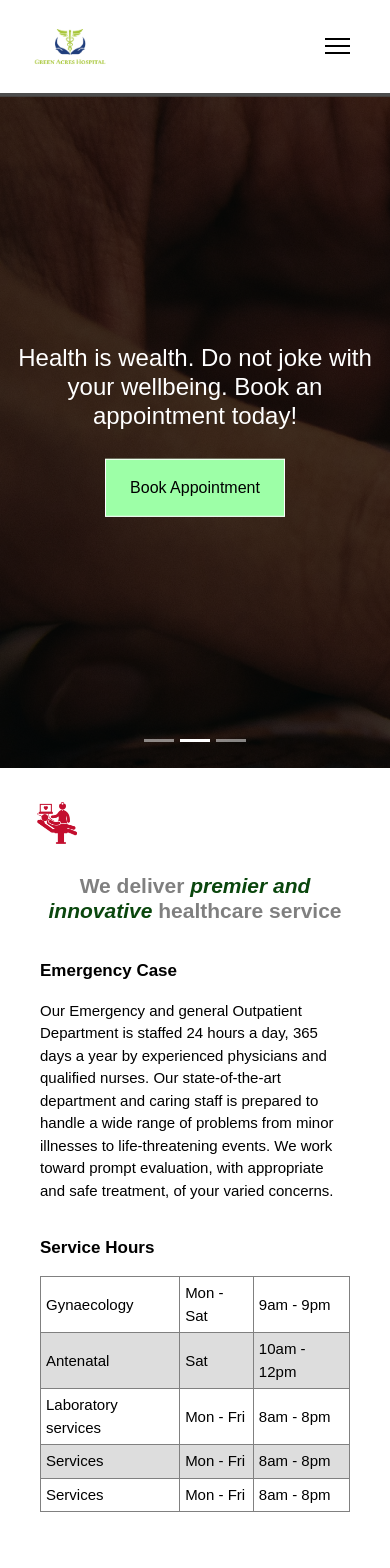
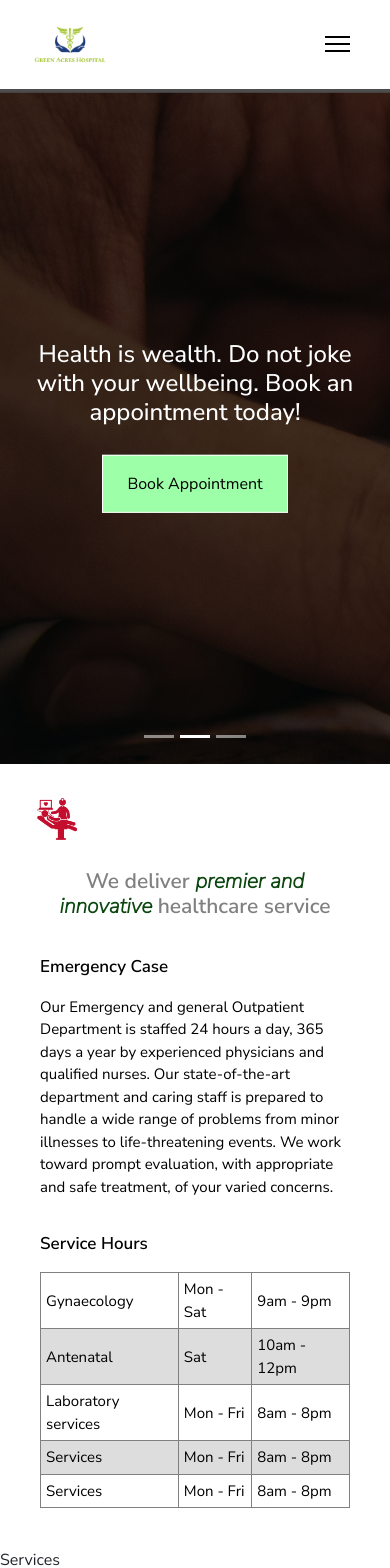
Before and after one commit to iamemmy/Greenacreshospital, a React (Vite) app: page / in a window 390 px wide. Shown: the top 1568 px of the page. Built offline with nearby package versions, Linux system fonts and the light colour scheme.

Commit message:
commit
commit

```diff
--- /dev/null
+++ b/src/components/Services.jsx
@@ -0,0 +1,7 @@
+import React from 'react'
+
+export default function Services() {
+  return (
+    <div>Services</div>
+  )
+}
--- a/src/pages/Homepage.jsx
+++ b/src/pages/Homepage.jsx
@@ -2,12 +2,14 @@ import React from 'react';
 import "../style/main.css";
 import Hero from "../components/Hero";
 import Intro from '../components/Intro';
+import Services from '../components/Services';
 
 export default function Homepage() {
   return (
     <>
       <Hero />
       <Intro />
+      <Services />
     </>
   )
 }
--- a/src/style/_hero.scss
+++ b/src/style/_hero.scss
@@ -13,6 +13,7 @@
         align-items: center;
         gap: 20px;
         width: 100%;
+        padding-inline: 20px;
         h3 {
             color: getColor(color02);
             text-align: center;
--- a/src/style/_module.scss
+++ b/src/style/_module.scss
@@ -1,8 +1,10 @@
+@import url('https://fonts.googleapis.com/css2?family=Nunito+Sans:ital,wght@0,200;0,300;0,400;0,500;0,600;1,200&display=swap');
+
 * {
     margin: 0;
     padding: 0;
     box-sizing: border-box;
-    font-family: sans-serif;
+    font-family: 'Nunito Sans', sans-serif;
     // outline: 1px solid red;
 }
 
--- a/src/style/_navbar.scss
+++ b/src/style/_navbar.scss
@@ -2,7 +2,7 @@
     width: 100%;
     padding: 16px 40px !important;
     @include mobile {
-        padding: 8px 40px 8px 30px !important;
+        padding: 6px 40px 6px 30px !important;
     }
     img {
         width: 80px;
--- a/src/style/main.css
+++ b/src/style/main.css
@@ -1,8 +1,9 @@
+@import url("https://fonts.googleapis.com/css2?family=Nunito+Sans:ital,wght@0,200;0,300;0,400;0,500;0,600;1,200&display=swap");
 * {
   margin: 0;
   padding: 0;
   box-sizing: border-box;
-  font-family: sans-serif;
+  font-family: "Nunito Sans", sans-serif;
 }
 
 .activeNav {
@@ -15,7 +16,7 @@
 }
 @media (max-width: 660.1px) {
   .navbar {
-    padding: 8px 40px 8px 30px !important;
+    padding: 6px 40px 6px 30px !important;
   }
 }
 .navbar img {
@@ -143,6 +144,7 @@
   align-items: center;
   gap: 20px;
   width: 100%;
+  padding-inline: 20px;
 }
 .hero .hero-content h3 {
   color: #ffffff;
--- a/src/style/main.scss
+++ b/src/style/main.scss
@@ -2,3 +2,4 @@
 @import "navbar";
 @import "hero";
 @import "intro";
+@import "services";
```
Also changed, not shown: src/style/_services.scss (added), 1 other file (tests, documents, lock files or other folders).
